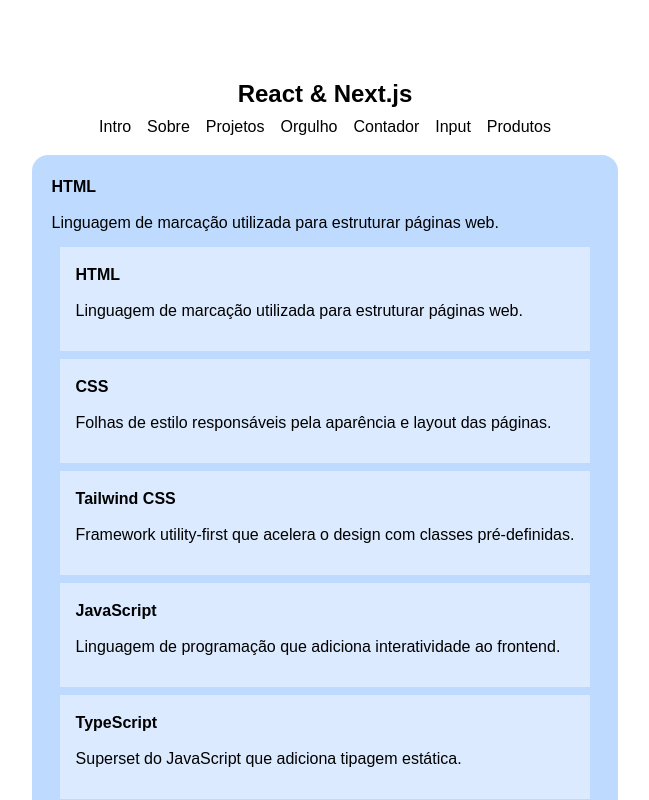
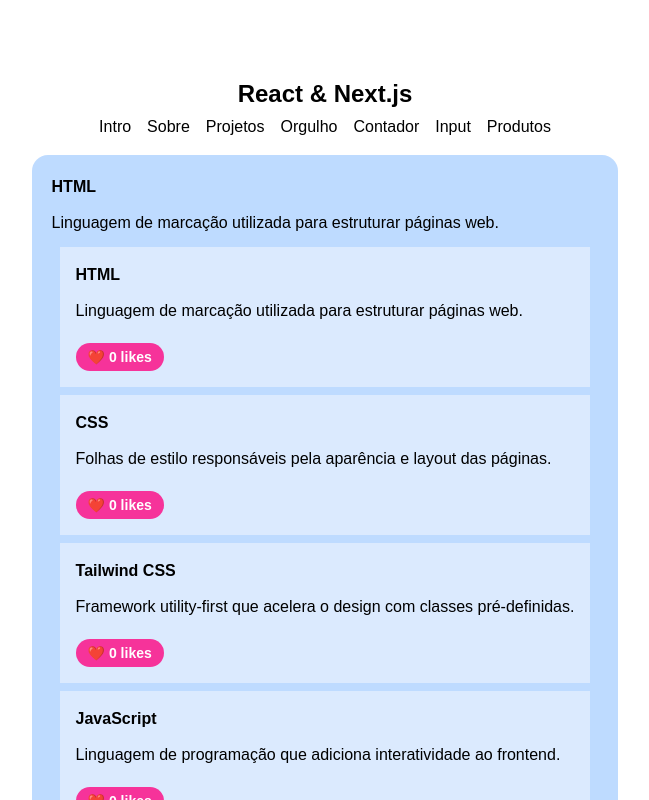
Before and after one commit to Vinicius-V-C/next-vinicius, a Next.js app: page /tecnologias in a window 1280 px wide. Shown: the top 800 px of the page, without its empty margins (315-964 px from the left). Built offline with nearby package versions, Linux system fonts and the light colour scheme.

Commit message:
bfdfgfedghvrthb

```diff
--- a/app/tecnologias/[tecnologia]/page.tsx
+++ b/app/tecnologias/[tecnologia]/page.tsx
@@ -1,18 +1,21 @@
-'use client'
+"use client";
 
-import tecnologias from '@/data/tecnologias.json'
-import { useParams } from 'next/navigation'
-import Link from 'next/link'
+import tecnologias from "@/data/tecnologias.json";
+import { useParams } from "next/navigation";
+import Contador from "@/components/componenteContadorPersonalizado/contador";
 
-export default function CaracteristicasPage(){
-    const params = useParams();
-    const id = Number(params.tecnologia)
+export default function CaracteristicasPage() {
+  const params = useParams();
+  const id = Number(params.tecnologia);
 
-    return (
-        <>
-        <h2>{tecnologias[id].title}</h2>
-        <p>{tecnologias[id].description}</p>
-        </>
+  const tecnologia = tecnologias[id];
 
-    )
+  return (
+    <>
+      <h2>{tecnologia.title}</h2>
+      <p>{tecnologia.description}</p>
+
+      <Contador title={tecnologia.title} />
+    </>
+  );
 }
--- a/components/componenteContadorPersonalizado/contador.tsx
+++ b/components/componenteContadorPersonalizado/contador.tsx
@@ -3,14 +3,12 @@
 import { useEffect, useState } from "react";
 
 type ContadorPersonalizadoProps = {
-  title: string; // identifica a tecnologia
+  title: string;
 };
 
 const PREFIXO_STORAGE = "likes_tech_";
 
-export default function Contador({
-  title,
-}: ContadorPersonalizadoProps) {
+export default function Contador({ title }: ContadorPersonalizadoProps) {
   const [likes, setLikes] = useState(0);
 
   // Ler do localStorage quando o componente monta
@@ -25,16 +23,17 @@
     }
   }, [title]);
 
-  // Guardar no localStorage sempre que os likes mudam
-  useEffect(() => {
-    if (typeof window === "undefined") return;
+  function incrementar() {
+    setLikes((anterior) => {
+      const novo = anterior + 1;
 
-    const chave = PREFIXO_STORAGE + title;
-    window.localStorage.setItem(chave, String(likes));
-  }, [title, likes]);
+      if (typeof window !== "undefined") {
+        const chave = PREFIXO_STORAGE + title;
+        window.localStorage.setItem(chave, String(novo));
+      }
 
-  function incrementar() {
-    setLikes((v) => v + 1);
+      return novo;
+    });
   }
 
   return (
--- a/components/tecnologia/tecnologia.tsx
+++ b/components/tecnologia/tecnologia.tsx
@@ -1,17 +1,23 @@
+import Contador from "@/components/componenteContadorPersonalizado/contador";
+
 interface TecnologiaProps {
-    title: string
-    description: string
+  title: string;
+  description: string;
 }
 
-export default function Tecnologia({title, description}: TecnologiaProps) {
-    return (
-        <div className="
+export default function Tecnologia({ title, description }: TecnologiaProps) {
+  return (
+    <div
+      className="
         p-4
         m-2
         bg-blue-100
-        ">
-            <h2>{title}</h2>
-            <p>{description}</p>
-        </div>
-    )
+        "
+    >
+      <h2>{title}</h2>
+      <p>{description}</p>
+
+      <Contador title={title} />
+    </div>
+  );
 }
```
